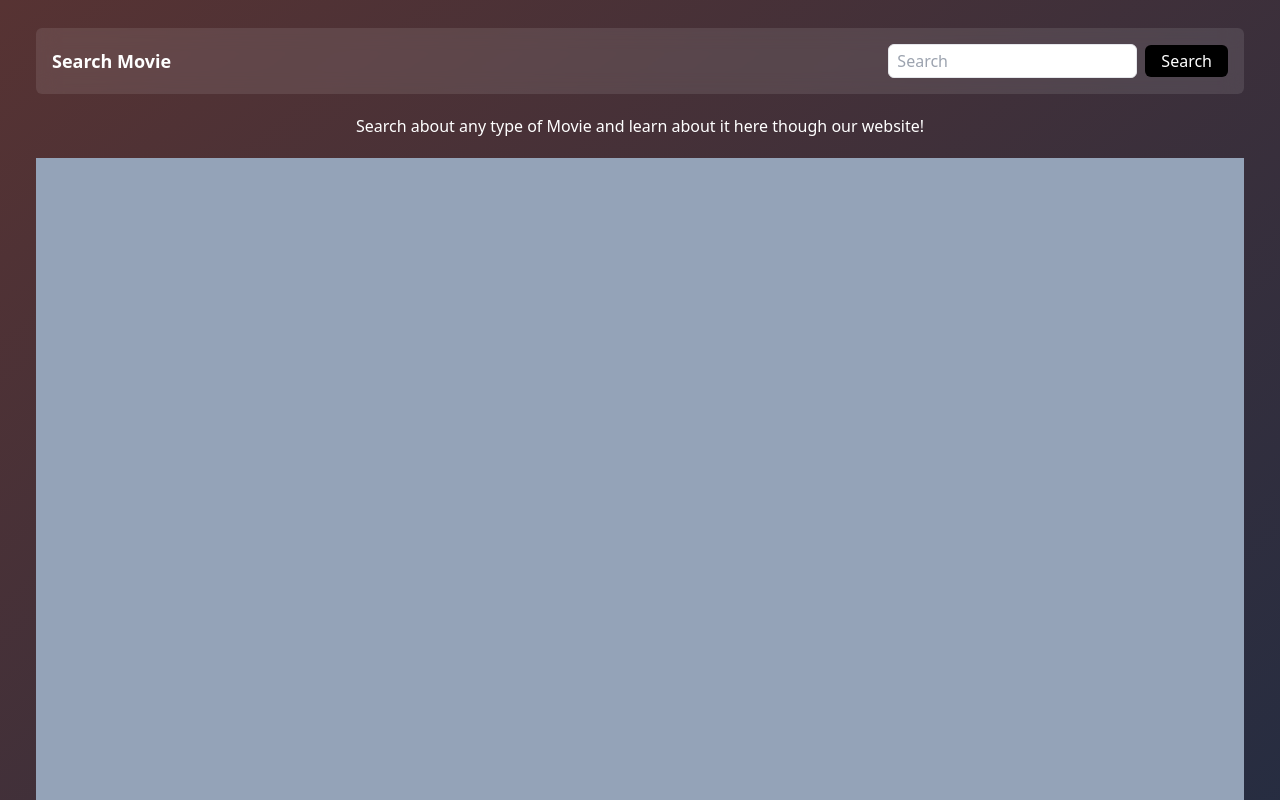
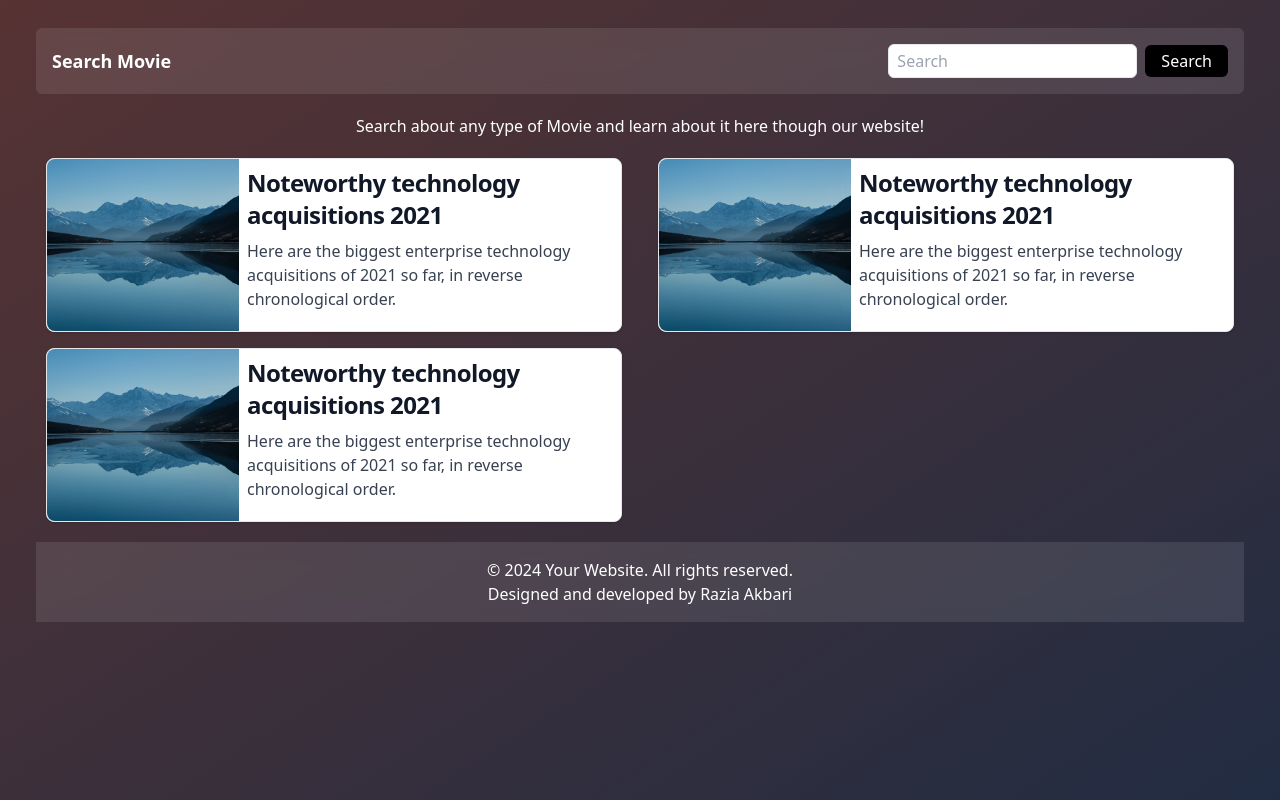
Before and after one commit to akbarirazia/Movie-Searching-App, a React (Vite) app: page / in a window 1280 px wide. Shown: the top 800 px of the page. Built offline with nearby package versions, Linux system fonts and the light colour scheme.

Commit message:
basic structure was put

```diff
--- a/src/components/Footer.jsx
+++ b/src/components/Footer.jsx
@@ -1,7 +1,14 @@
 import React from "react"
 
 function Footer() {
-  return <div>Footer</div>
+  return (
+    <footer class="bg-gray-800 p-4 glass-bg mt-5">
+      <div class="text-white text-center text-l">
+        <p>&copy; 2024 Your Website. All rights reserved.</p>
+        <p>Designed and developed by Razia Akbari</p>
+      </div>
+    </footer>
+  )
 }
 
 export default Footer
--- a/src/components/RendereMovies/Card.jsx
+++ b/src/components/RendereMovies/Card.jsx
@@ -1,7 +1,31 @@
 import React from "react"
+import sea from "../../assets/sea.jpg"
 
 function Card() {
-  return <div>Card</div>
+  return (
+    <div className="min-h-2/3 grid place-content-center">
+      <a
+        href="#"
+        className="flex flex-col  bg-white border border-gray-200 rounded-lg shadow md:flex-row md:max-w-xl hover:bg-gray-100 dark:border-gray-700 dark:bg-gray-800 dark:hover:bg-gray-700
+        "
+      >
+        <img
+          class="object-cover w-full rounded-t-lg h-96 md:h-auto md:w-48 md:rounded-none md:rounded-s-lg"
+          src={sea}
+          alt=""
+        />
+        <div class="flex flex-col justify-between p-2 leading-normal">
+          <h5 class="mb-2 text-2xl font-bold tracking-tight text-gray-900 dark:text-white">
+            Noteworthy technology acquisitions 2021
+          </h5>
+          <p class="mb-3 font-normal text-gray-700 dark:text-gray-400">
+            Here are the biggest enterprise technology acquisitions of 2021 so
+            far, in reverse chronological order.
+          </p>
+        </div>
+      </a>
+    </div>
+  )
 }
 
 export default Card
--- a/src/components/RendereMovies/index.jsx
+++ b/src/components/RendereMovies/index.jsx
@@ -1,7 +1,14 @@
 import React from "react"
+import Card from "./Card"
 
 function RenderedMovies() {
-  return <div className="w-full bg-slate-400 h-screen"></div>
+  return (
+    <div className="w-full  grid lg:grid-cols-2 sm:grid-cols-1 sm:gap-4">
+      <Card />
+      <Card />
+      <Card />
+    </div>
+  )
 }
 
 export default RenderedMovies
--- a/src/index.css
+++ b/src/index.css
@@ -4,6 +4,7 @@
 
 body {
   min-height: 100vh;
+
   background: linear-gradient(to bottom right, #573333, #111d35ee);
   color: white;
 }
```
Also changed, not shown: src/assets/sea.jpg (added).
